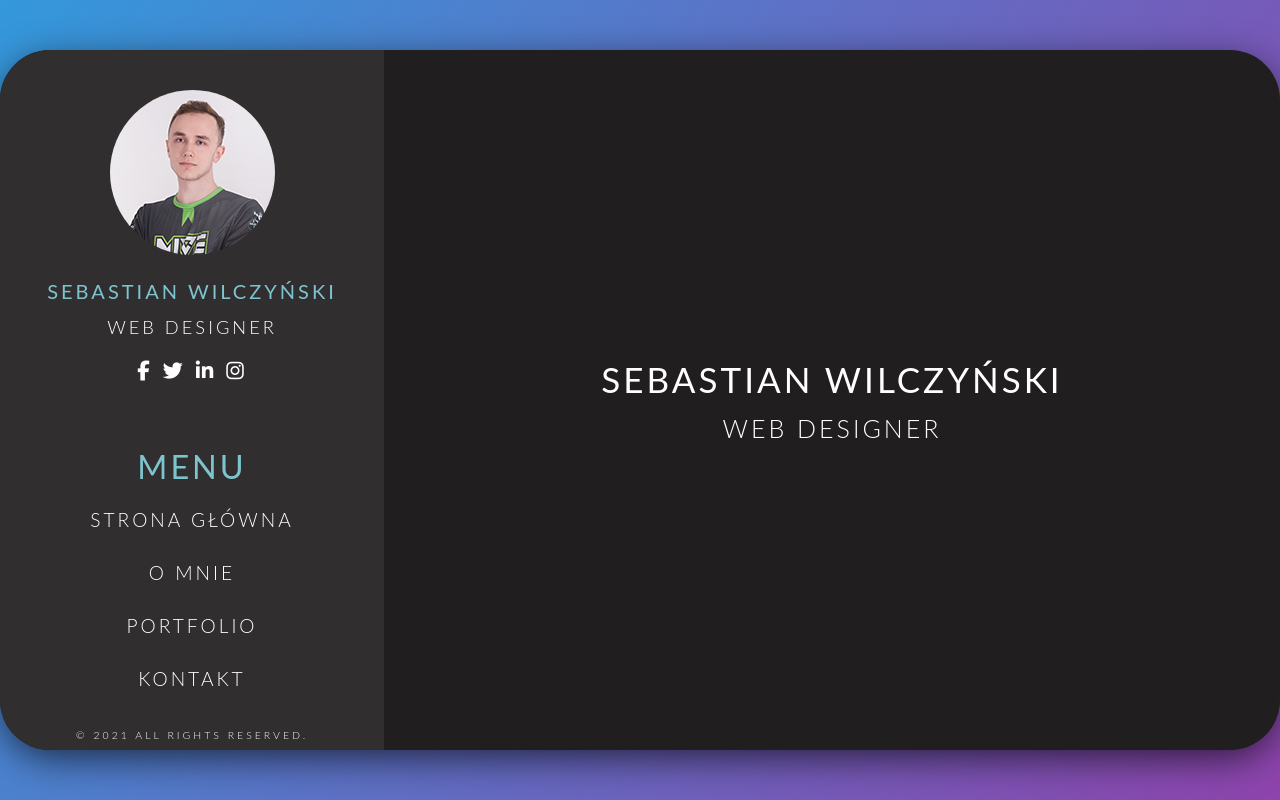
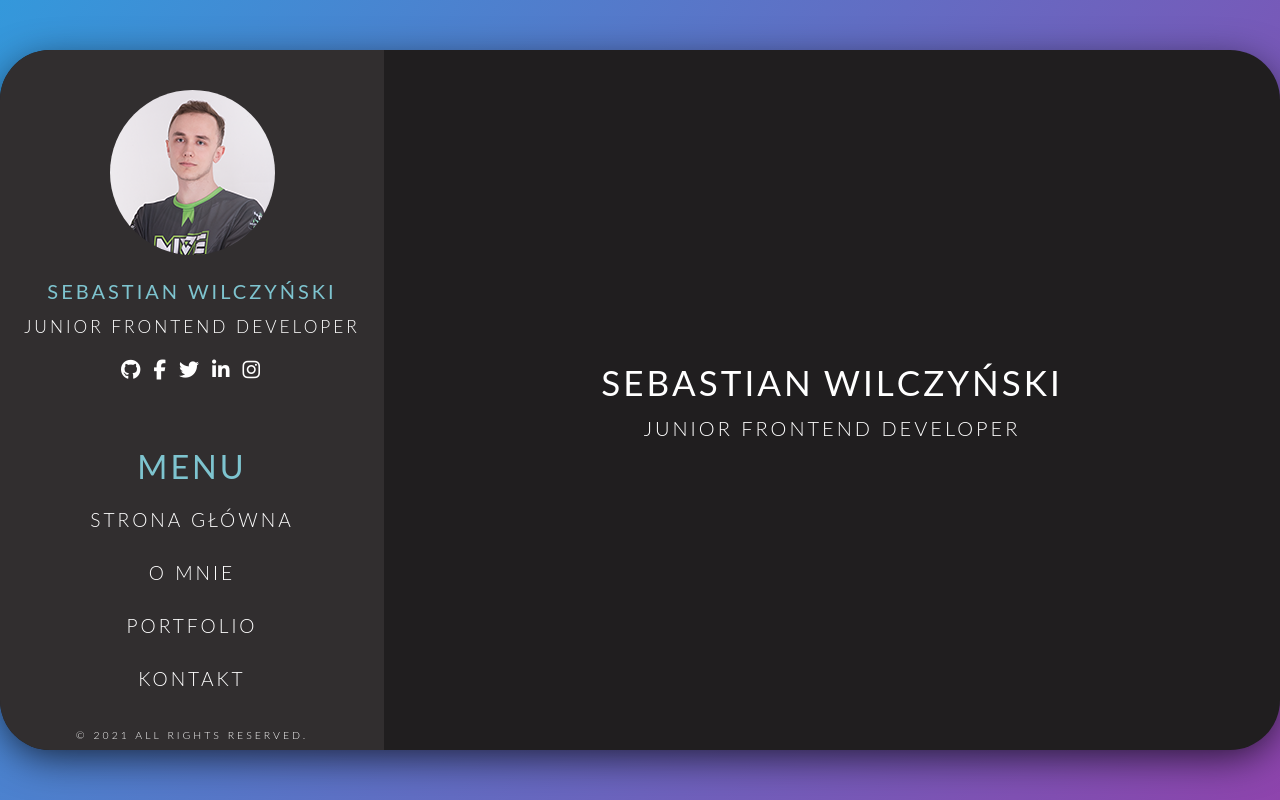
Before and after one commit to wolfort/personal-website, a React (Create React App) app: page / in a window 1280 px wide. Built offline with nearby package versions, Linux system fonts and the light colour scheme.

Commit message:
Updated home ,header ,aboutme

```diff
--- a/package.json
+++ b/package.json
@@ -6,6 +6,7 @@
     "@testing-library/jest-dom": "^5.14.1",
     "@testing-library/react": "^11.2.7",
     "@testing-library/user-event": "^12.8.3",
+    "framer-motion": "^4.1.17",
     "node-sass": "^6.0.1",
     "nodemon": "^2.0.12",
     "react": "^17.0.2",
--- a/src/app.scss
+++ b/src/app.scss
@@ -60,7 +60,7 @@ html {
 	margin-bottom: 13px;
 	font-weight: 400;
 	text-transform: uppercase;
-	font-size: 20.04px;
+	font-size: 20px;
 	color: $main-color;
 }
 
@@ -70,13 +70,29 @@ html {
 	margin-bottom: 20px;
 	font-weight: 300;
 	text-transform: uppercase;
-	font-size: 18.3px;
+	font-size: 17.3px;
 }
 
 .myphoto {
 	height: 165px;
 	width: 165px;
 	border-radius: 50%;
+	animation: pulse 3s cubic-bezier(0.25,-0.06, 0.18, 0.63) infinite;
+
+	@keyframes pulse {
+		0% {
+			box-shadow: 0 0 0 0 hsla(188, 46%, 65%, 0.0), 0 0 0 0 hsla(188, 46%, 65%, 0.0);
+		}
+		40% {
+			box-shadow: 0 0 0 0 hsla(188, 46%, 65%, 0.8), 0 0 0 0 hsla(188, 46%, 65%, 0.7);
+		}
+		80% {
+			box-shadow: 0 0 10px 15px hsla(188, 46%, 65%, 0), 0 0 10px 4px hsla(188, 46%, 65%, 0);
+		}
+		100% {
+			box-shadow: 0 0 10px 15px hsla(188, 46%, 65%, 0), 0 0 0 0 hsla(188, 46%, 65%, 0);
+		}
+	}
 }
 
 .menu-name {
@@ -91,6 +107,7 @@ html {
 }
 
 .social-media {
+	display: flex;
 	font-size: 20px;
 	a {
 		color: #fff;
@@ -127,7 +144,6 @@ nav {
 	}
 }
 
-
 .footer {
 	font-size: 7px;
 	text-align: center;
@@ -147,12 +163,29 @@ nav {
 	justify-content: center;
 }
 
+// Home
 .home-right {
 	display: flex;
 	height: 100%;
 	align-items: center;
     flex-direction: column;
     justify-content: center;
+
+	.name-span {
+		display: flex;
+		padding-bottom: 13px;
+	}
+
+	.letter {
+		font-weight: 400;
+		font-size: 35px;
+		color: white;
+	}
+
+	.letter:hover {
+		color: $main-color;
+		// cursor: default;
+	}
 }
 
 .name-right-box {
@@ -170,7 +203,7 @@ nav {
 	margin-bottom: 0px;
 	font-weight: 300;
 	text-transform: uppercase;
-	font-size: 25px;
+	font-size: 20px;
 }
 
 // O mnie
--- a/src/components/Header.jsx
+++ b/src/components/Header.jsx
@@ -1,4 +1,5 @@
 import React from 'react';
+import { motion } from 'framer-motion';
 
 export default function Header({ setPage_number, year }) {
     return (
@@ -6,13 +7,26 @@ export default function Header({ setPage_number, year }) {
         <div className="name-photo">
             <img src="assets/photo.jpg" alt="avatar" className="myphoto"></img>
             <h1 className="myname">Sebastian Wilczyński</h1>
-            <h2 className="mydesc">Web Designer</h2>
+            <h2 className="mydesc">Junior Frontend Developer</h2>
 
             <div className="social-media">
-                <a href="https://www.facebook.com/wolfortcs"><i className="fab fa-facebook-f main"></i></a>
-                <a href="https://twitter.com/wolfortcs"><i className="fab fa-twitter main"></i></a>
-                <a href="https://www.linkedin.com/in/sebastian-wilczy%C5%84ski-65b644155/"><i className="fab fa-linkedin-in main"></i></a>
-                <a href="https://www.instagram.com/wolfortcs_/"><i className="fab fa-instagram main-insta"></i></a>
+                <motion.div
+                    animate={{ x: 0, opacity: 1 }}
+                    transition={{ type: "spring", bounce: 0.03, damping: 11, delay: 0.7 }}
+                    initial={{ x: -100, opacity: 0 }}
+                >
+                    <a href="https://github.com/wolfort"><i className="fab fa-github bounce"></i></a>
+                </motion.div>
+                <motion.div
+                    animate={{ x: [0,18,0] }}
+                    transition={{ type: "spring", bounce: 0.30, delay: 1.0 }}
+                    initial={{ x: 0 }}
+                >
+                    <a href="https://www.facebook.com/wolfortcs"><i className="fab fa-facebook-f"></i></a>
+                    <a href="https://twitter.com/wolfortcs"><i className="fab fa-twitter"></i></a>
+                    <a href="https://www.linkedin.com/in/sebastian-wilczy%C5%84ski-65b644155/"><i className="fab fa-linkedin-in"></i></a>
+                    <a href="https://www.instagram.com/wolfortcs_/"><i className="fab fa-instagram"></i></a>
+                </motion.div>
             </div>
 
         </div>
--- a/src/components/Home.jsx
+++ b/src/components/Home.jsx
@@ -1,5 +1,7 @@
 import React from 'react'
+import { motion } from 'framer-motion';
 import { useSpring, animated } from "react-spring";
+
 
 export default function Home() {
 
@@ -8,11 +10,33 @@ export default function Home() {
         to: { opacity: 1 }
         })
 
+
     return (
             <animated.div style={props}>
                 <div className="home-right">
-                        <h2 className="name-right-box">Sebastian Wilczyński</h2>
-                        <h3 className="desc-right-box">Web Designer</h3>
+                    <motion.div className="name-span">
+                        <motion.div whileHover={{ scale: 1.2 }} className="letter">S</motion.div>
+                        <motion.div whileHover={{ scale: 1.2 }} className="letter">E</motion.div>
+                        <motion.div whileHover={{ scale: 1.2 }} className="letter">B</motion.div>
+                        <motion.div whileHover={{ scale: 1.2 }} className="letter">A</motion.div>
+                        <motion.div whileHover={{ scale: 1.2 }} className="letter">S</motion.div>
+                        <motion.div whileHover={{ scale: 1.2 }} className="letter">T</motion.div>
+                        <motion.div whileHover={{ scale: 1.2 }} className="letter">I</motion.div>
+                        <motion.div whileHover={{ scale: 1.2 }} className="letter">A</motion.div>
+                        <motion.div whileHover={{ scale: 1.2 }} className="letter" style={{ marginRight: 10 }}>N</motion.div>
+                        <motion.div whileHover={{ scale: 1.2 }} className="letter">W</motion.div>
+                        <motion.div whileHover={{ scale: 1.2 }} className="letter">I</motion.div>
+                        <motion.div whileHover={{ scale: 1.2 }} className="letter">L</motion.div>
+                        <motion.div whileHover={{ scale: 1.2 }} className="letter">C</motion.div>
+                        <motion.div whileHover={{ scale: 1.2 }} className="letter">Z</motion.div>
+                        <motion.div whileHover={{ scale: 1.2 }} className="letter">Y</motion.div>
+                        <motion.div whileHover={{ scale: 1.2 }} className="letter">Ń</motion.div>
+                        <motion.div whileHover={{ scale: 1.2 }} className="letter">S</motion.div>
+                        <motion.div whileHover={{ scale: 1.2 }} className="letter">K</motion.div>
+                        <motion.div whileHover={{ scale: 1.2 }} className="letter">I</motion.div>
+                    </motion.div>
+                        {/* <h2 className="name-right-box">Sebastian Wilczyński</h2> */}
+                        <motion.h3 className="desc-right-box">Junior Frontend Developer</motion.h3>
                 </div>
             </animated.div>
     )
```
Also changed, not shown: src/components/AboutMe.jsx (+53 -26 lines), 1 other file (tests, documents, lock files or other folders).
